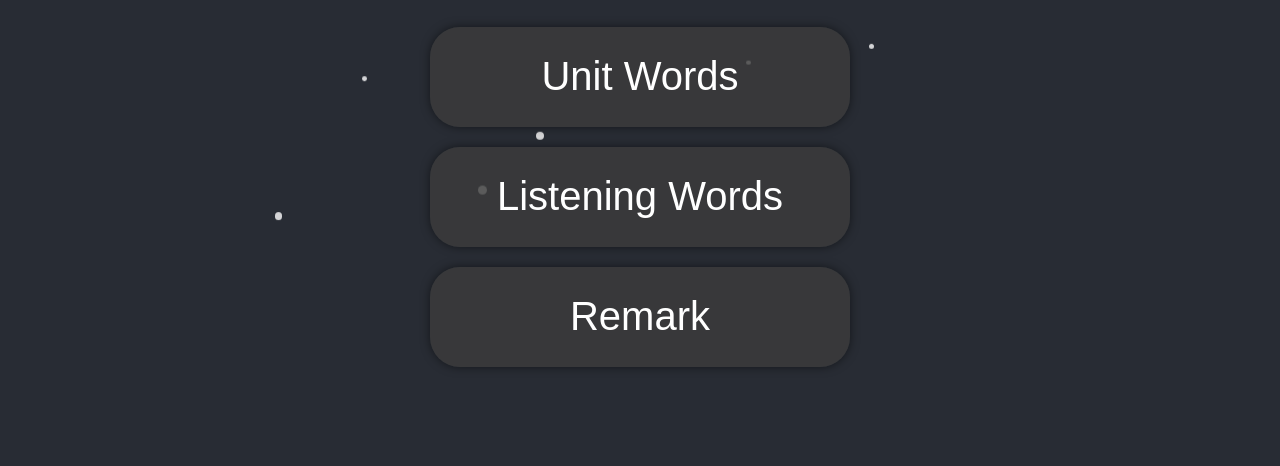
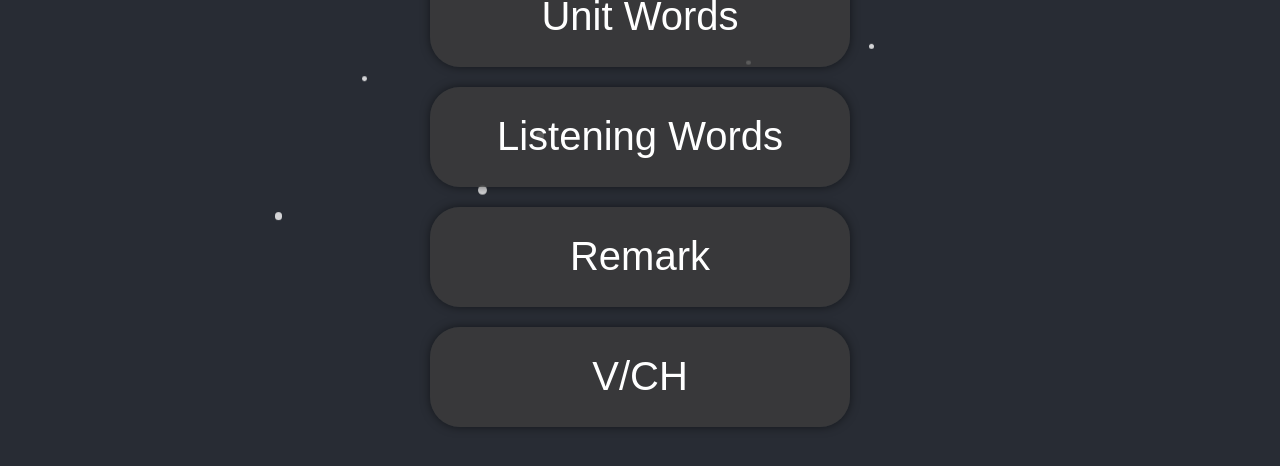
Before and after one commit to developer0071/16.30, a plain HTML site: page index.html in a window 1280 px wide. Shown: the part 236-702 px from the top of the page. Drawn offline with Linux system fonts and the light colour scheme.

Commit message:
Update index.html

```diff
--- a/index.html
+++ b/index.html
@@ -21,6 +21,7 @@
     <button class="btn btn1" onclick="location.href='https://developer0071.github.io/Units/'">Unit Words</button>
     <button class="btn btn2" onclick="location.href='https://developer0071.github.io/listenings/'">Listening Words</button>
     <button class="btn btn3" onclick="location.href='remark.html'">Remark</button>
+    <button class="btn btn3" onclick="location.href='https://developer0071.github.io/vocabluries/'">V/CH</button>
     <div class="snow-container"></div>
 </body>
 </html>
```
